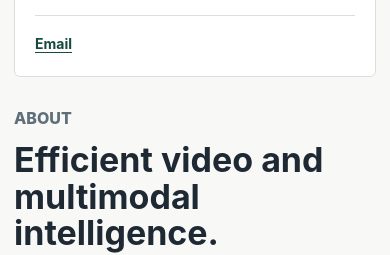
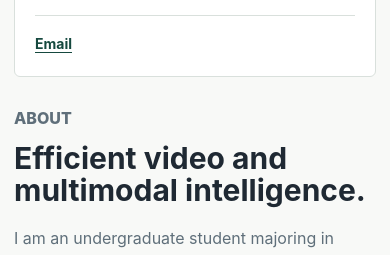
Before and after one commit to MitakeMoca/wenyu-zhou-homepage, a plain HTML site: page index.html in a window 390 px wide. Shown: the part 570-825 px from the top of the page. Drawn offline with Linux system fonts and the light colour scheme.

Commit message:
Reduce hero title size

```diff
--- a/styles.css
+++ b/styles.css
@@ -167,8 +167,8 @@ h1 {
 .bio h2 {
   max-width: 700px;
   margin-bottom: 18px;
-  font-size: clamp(34px, 5vw, 58px);
-  line-height: 1.02;
+  font-size: clamp(30px, 4vw, 48px);
+  line-height: 1.08;
   letter-spacing: 0;
 }
 
@@ -421,7 +421,7 @@ time,
     width: calc(100vw - 28px);
     max-inline-size: calc(100vw - 28px);
     max-width: 100%;
-    font-size: 34px;
+    font-size: 30px;
     line-height: 1.08;
     overflow-wrap: break-word;
   }
```
